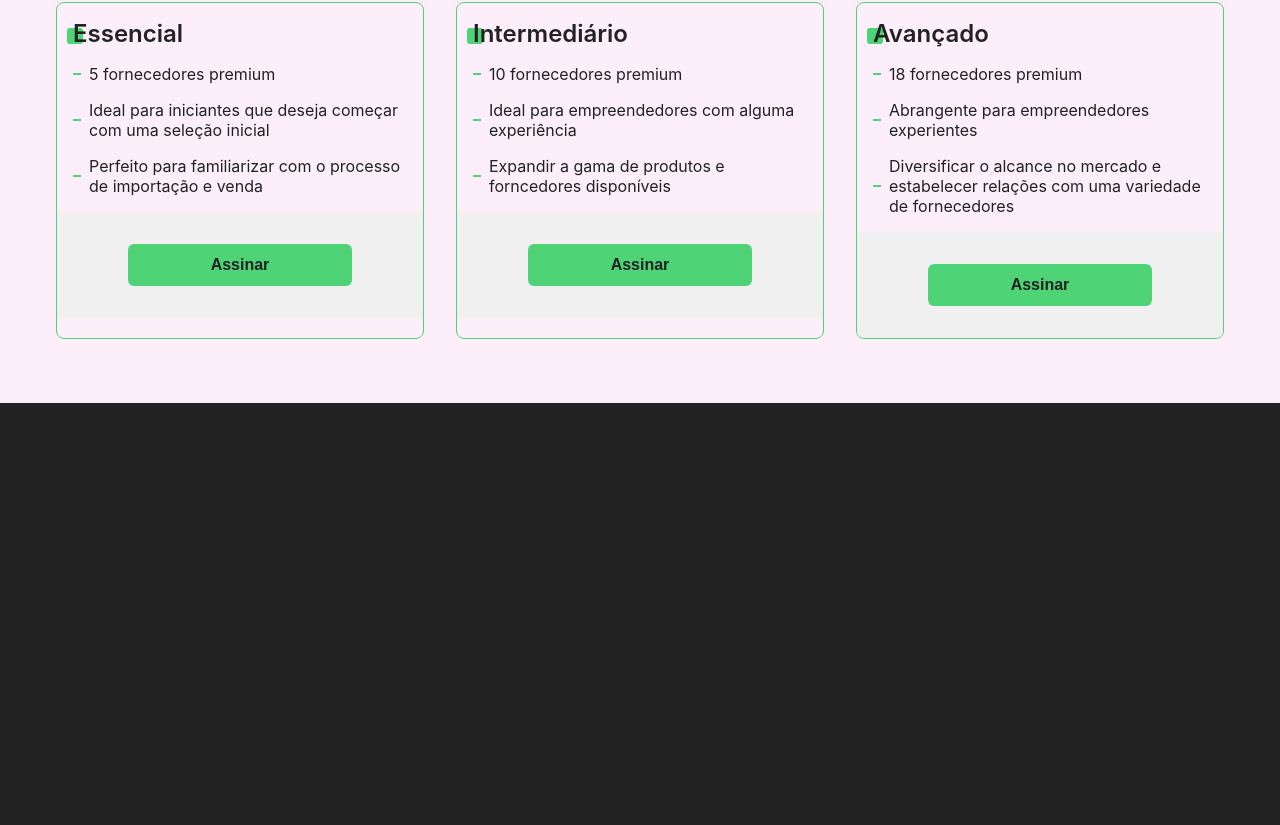
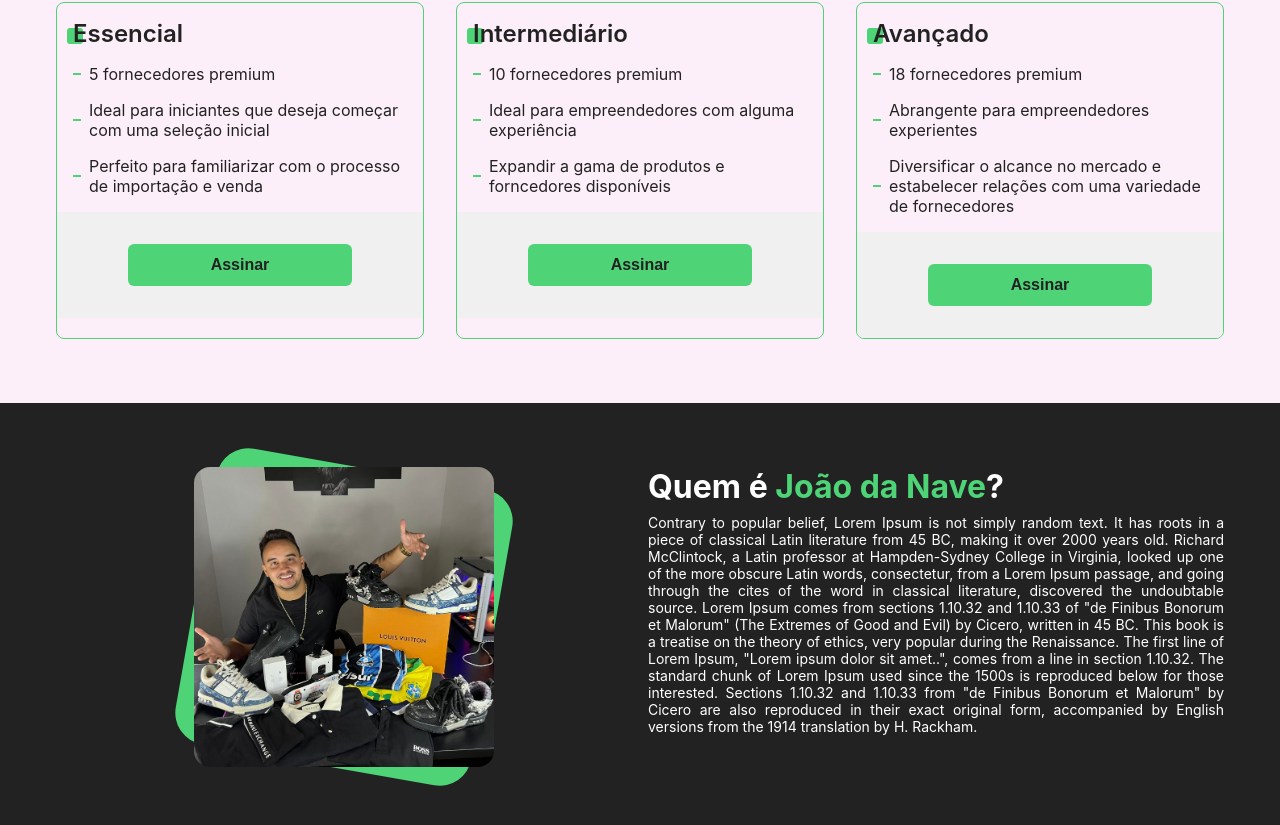
Before and after one commit to luizchaaves/page-joao-nave, a React (Vite) app: page / in a window 1280 px wide. Shown: the part 2321-3146 px from the top of the page. Before the commit the page ends 2724 px from the top, so only its background shows below. Built offline with nearby package versions, Linux system fonts and the light colour scheme; the HTML template or start-up script is replaced by a standard one; what google-fonts would draw is missing.

Commit message:
feat: create biography section

```diff
--- a/src/App.tsx
+++ b/src/App.tsx
@@ -7,6 +7,7 @@ import Testimonials from './section/testimonials';
 import Differential from './section/differential';
 import Divider from './components/divider/index';
 import Courses from './section/courses';
+import Biography from './section/biography';
 
 function App() {
 
@@ -18,6 +19,7 @@ function App() {
         <Divider/>
         <Differential/>
         <Courses/>
+        <Biography/>
         <GlobalStyles/>
     </Providers>
   )
--- /dev/null
+++ b/src/section/biography/index.tsx
@@ -0,0 +1,44 @@
+import { Section, Container, Content, Header, Photo } from './styles';
+import Image from '../../assets/background.jpeg';
+
+const Biography = () => {
+  return (
+    <Section>
+      <Container>
+        <Photo>
+            <div>
+                <img src={Image} alt="biography_image" />
+            </div>
+        </Photo>
+        <Content>
+          <Header>
+            <h2>
+              Quem é <span>João da Nave</span>?
+            </h2>
+          </Header>
+          <span>
+            Contrary to popular belief, Lorem Ipsum is not simply random text. It
+            has roots in a piece of classical Latin literature from 45 BC,
+            making it over 2000 years old. Richard McClintock, a Latin professor
+            at Hampden-Sydney College in Virginia, looked up one of the more
+            obscure Latin words, consectetur, from a Lorem Ipsum passage, and
+            going through the cites of the word in classical literature,
+            discovered the undoubtable source. Lorem Ipsum comes from sections
+            1.10.32 and 1.10.33 of "de Finibus Bonorum et Malorum" (The Extremes
+            of Good and Evil) by Cicero, written in 45 BC. This book is a
+            treatise on the theory of ethics, very popular during the
+            Renaissance. The first line of Lorem Ipsum, "Lorem ipsum dolor sit
+            amet..", comes from a line in section 1.10.32. The standard chunk of
+            Lorem Ipsum used since the 1500s is reproduced below for those
+            interested. Sections 1.10.32 and 1.10.33 from "de Finibus Bonorum et
+            Malorum" by Cicero are also reproduced in their exact original form,
+            accompanied by English versions from the 1914 translation by H.
+            Rackham.
+          </span>
+        </Content>
+      </Container>
+    </Section>
+  );
+};
+
+export default Biography;
--- /dev/null
+++ b/src/section/biography/styles.ts
@@ -0,0 +1,89 @@
+import styled from 'styled-components'
+
+export const Section = styled.div`
+    /* min-height: 100vh; */
+    max-width: 1200px;
+    margin: 0 auto;
+    padding: 64px 16px;
+
+    display: flex;
+    flex-direction: column;
+    gap: 64px;
+`
+
+export const Container = styled.div`
+    display: grid;
+    grid-template-columns: repeat(2, 1fr);
+    gap: 16px;
+
+    /* @media (max-width: 1100px) { */
+    @media (max-width: ${(props) => props.theme.breakpoints.mobile}) {
+        grid-template-columns: 1fr;
+        gap: 64px;
+    }
+`
+
+export const Photo = styled.div`
+    display: flex;
+    align-items: center;
+    justify-content: center;
+
+    & > div {
+        aspect-ratio: 1 / 1;
+        background: ${(props) => props.theme.colors.green_light};
+        border-radius: 2rem;
+        display: grid;
+        height: 300px;
+        place-items: center;
+        transition: .3s;
+        width: 300px;
+        transform: rotate(10deg);
+    }
+
+    & > div > img {
+        width: 100%;
+        border-radius: 16px;
+        transform: rotate(-10deg);
+    }
+
+    @media (max-width: 370px) {
+        & > div {
+            width: 230px;
+            height: 230px;
+        }
+    }
+`
+
+export const Content = styled.div`
+    display: flex;
+    flex-direction: column;
+    gap: 8px;
+
+    & > span {
+        font-size: 14px;
+        text-align: justify;
+    }
+`
+
+export const Header = styled.div`
+    display: flex;
+    justify-content: flex-start;
+
+    h2 {
+        max-width: 592px;
+        font-size: 32px;
+
+        span {
+            color: ${(props) => props.theme.colors.green_light};
+        }
+    }
+
+    @media (max-width: ${(props) => props.theme.breakpoints.mobile}) {
+        justify-content: center;
+
+        h2 {
+            font-size: 24px;
+            text-align: center;
+        }
+    }
+`
```
